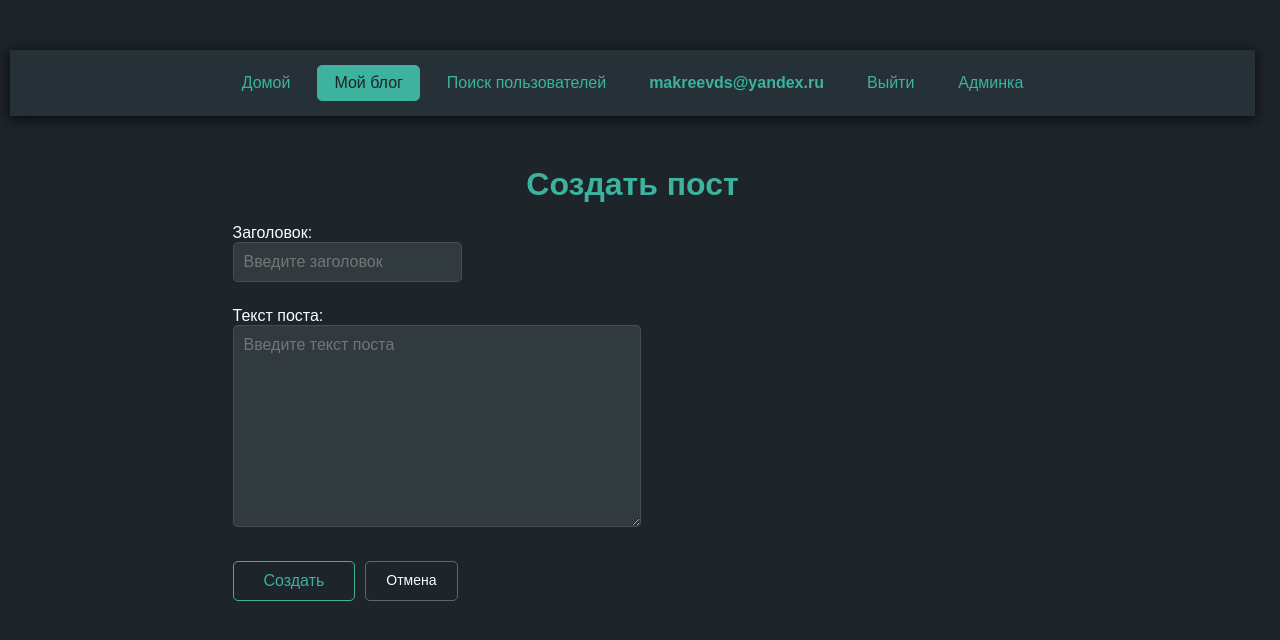
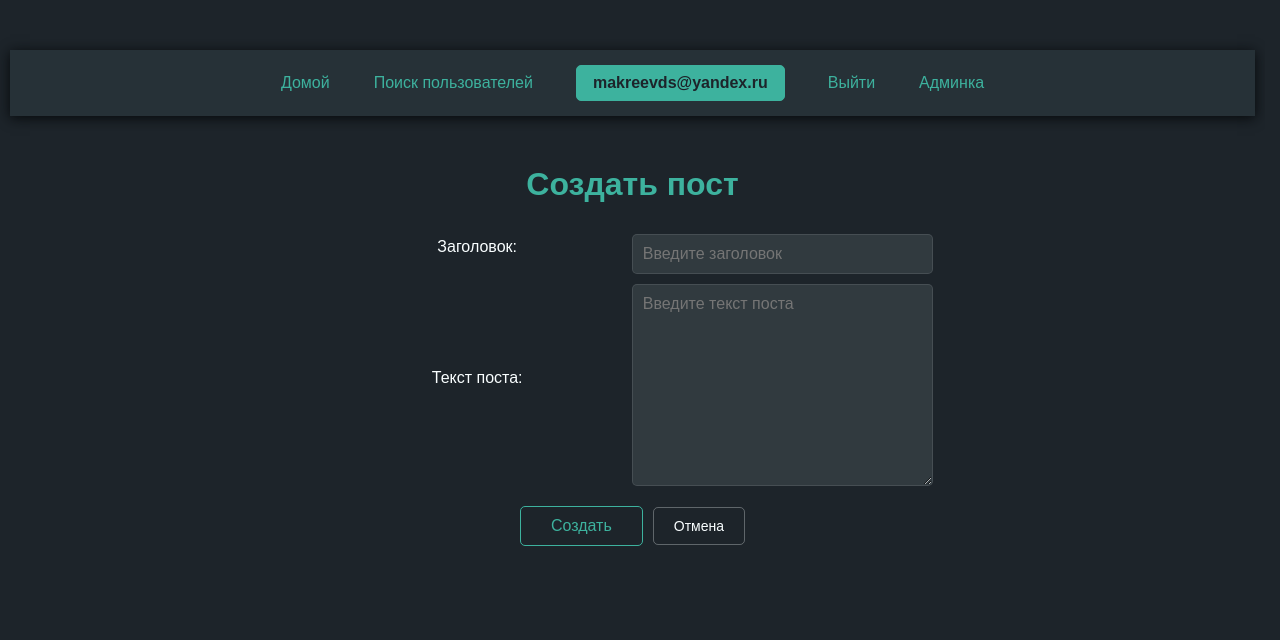
Before and after one commit to makreevds/makrei_online, a Django app: page /blog/create/ in a window 1280 px wide. Shown: the top 640 px of the page. Run offline with Django 5.2, Linux system fonts and the light colour scheme; a user stored in the database is signed in.

Commit message:
Update styles and templates for improved layout and responsiveness
- Enhanced CSS styles for various elements to ensure consistent width and box-sizing across the application.
- Modified templates to improve the structure of forms and user profile displays.
- Updated navigation links for better user experience and accessibility.
- Adjusted margins and padding for a cleaner layout in user posts and forms.

```diff
--- a/static/style.css
+++ b/static/style.css
@@ -14,6 +14,9 @@ html {
     /* Стабилизирует ширину из-за полосы прокрутки */
     scrollbar-gutter: stable;
     overflow-y: scroll;
+    overflow-x: hidden;
+    width: 100%;
+    box-sizing: border-box;
 }
 
 body {
@@ -40,6 +43,9 @@ body {
     justify-content: center;
     align-items: center;
     gap: 10px;
+    box-sizing: border-box;
+    width: 100%;
+    overflow-x: hidden;
 }
 
 .button {
@@ -146,6 +152,7 @@ button[type="submit"]:hover {
     cursor: pointer;
     font-size: 14px;
     text-align: center;
+    box-sizing: border-box;
 }
 
 .action-button-primary {
@@ -416,10 +431,56 @@ main {
     font-size: 0.9em;
 }
 
+
 /* Контейнер для форм */
 .form-container {
     max-width: 800px;
     margin: 0 auto;
+    display: flex;
+    flex-direction: column;
+    align-items: center;
+    text-align: center;
+}
+
+.form-container > div {
+    width: 100%;
+    max-width: 600px;
+    display: flex;           /* Включаем flex-контейнер */
+    justify-content: center; /* Выравниваем содержимое по центру горизонтали */
+    align-items: center;   /* Выравниваем элементы по вертикали (по центру) */
+    gap: 10px;             /* Расстояние между элементами (опционально) */
+
+}
+
+.form-container > div > label,
+.form-container > div > ul {
+    text-align: center !important;
+    width: 100%;
+}
+
+.form-container .errorlist {
+    text-align: center !important;
+    margin: 5px auto 0 auto !important;
+    display: block;
+    width: 100%;
+}
+
+.form-container input[type="text"],
+.form-container textarea {
+    display: block !important;
+    margin: 10px auto 0 auto !important;
+    margin-bottom: 0 !important;
+    width: 100% !important;
+    max-width: 100% !important;
+    text-align: left;
+    box-sizing: border-box;
+}
+
+.form-container label {
+    display: block !important;
+    margin: 0 auto 5px auto !important;
+    text-align: center !important;
+    width: 100% !important;
 }
 
 .form-container-wide {
@@ -433,6 +494,7 @@ main {
     display: flex;
     gap: 10px;
     flex-wrap: wrap;
+    justify-content: center;
 }
 
 /* Предупреждение */
--- a/templates/base.html
+++ b/templates/base.html
@@ -11,9 +11,8 @@
     <nav class="navbar center-buttons">
         <a href="/" class="button{% if request.path == '/' %} active{% endif %}">Домой</a>
         {% if user.is_authenticated %}
-            <a href="/blog/" class="button{% if request.path|slice:':6' == '/blog/' %} active{% endif %}">Мой блог</a>
             <a href="/users/search/" class="button{% if '/users/' in request.path %} active{% endif %}">Поиск пользователей</a>
-            <span class="username">{{ user.username }}</span>
+            <a href="/blog/" class="button username{% if request.path|slice:':6' == '/blog/' %} active{% endif %}">{{ user.username }}</a>
             <a href="/logout/" class="button">Выйти</a>
         {% else %}
             <a href="/login/" class="button{% if '/login/' in request.path %} active{% endif %}">Войти</a>
--- a/templates/post_form.html
+++ b/templates/post_form.html
@@ -5,13 +5,13 @@
 <form method="post" class="form-container">
     {% csrf_token %}
     {{ form.non_field_errors }}
-    <div style="margin-bottom: 15px;">
-        {{ form.title.label_tag }}<br>
+    <div class="form-group">
+        {{ form.title.label_tag }}
         {{ form.title }}
         {{ form.title.errors }}
     </div>
-    <div style="margin-bottom: 15px;">
-        {{ form.content.label_tag }}<br>
+    <div class="form-group">
+        {{ form.content.label_tag }}
         {{ form.content }}
         {{ form.content.errors }}
     </div>
```
Also changed, not shown: other parts of static/style.css (+38 -3 lines), templates/user_posts.html (+0 -9 lines), db.sqlite3.
